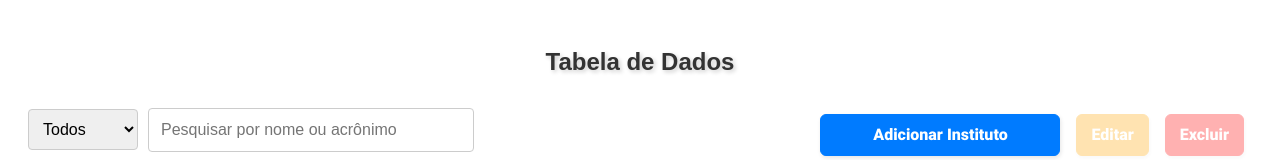
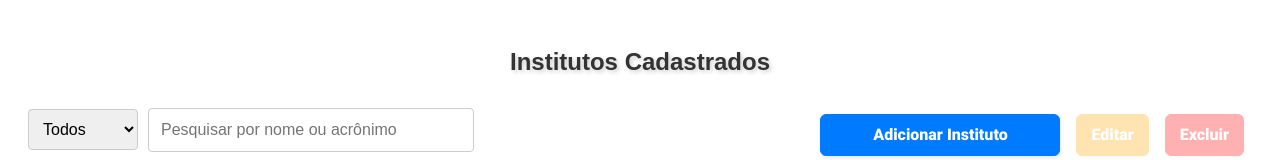
Before and after one commit to davi-tr/frontDS1, a React (Vite) app: page / in a window 1280 px wide. Shown: the top 160 px of the page. Built offline with nearby package versions, Linux system fonts and the light colour scheme; no server answers.

Commit message:
Mudança no titulo

```diff
--- a/src/components/DataTable.jsx
+++ b/src/components/DataTable.jsx
@@ -240,7 +240,7 @@ const handleDeleteClick = (id)=> {
   // Renderiza a interface de usuário
   return (
     <div className="container">
-      <h2 className="titulo">Tabela de Dados</h2>
+      <h2 className="titulo">Institutos Cadastrados</h2>
 
 
       <div className="search-and-buttons">
```
